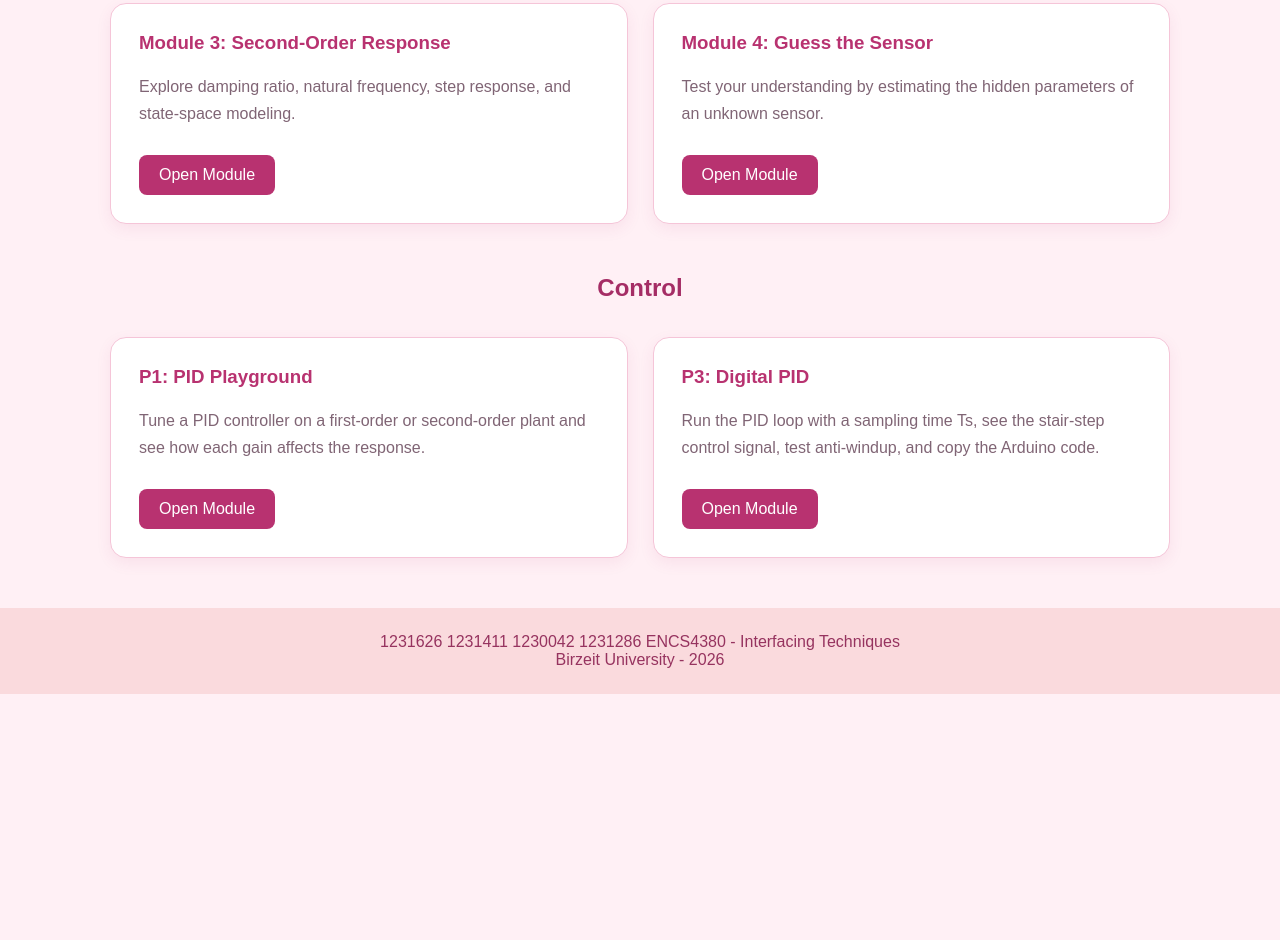
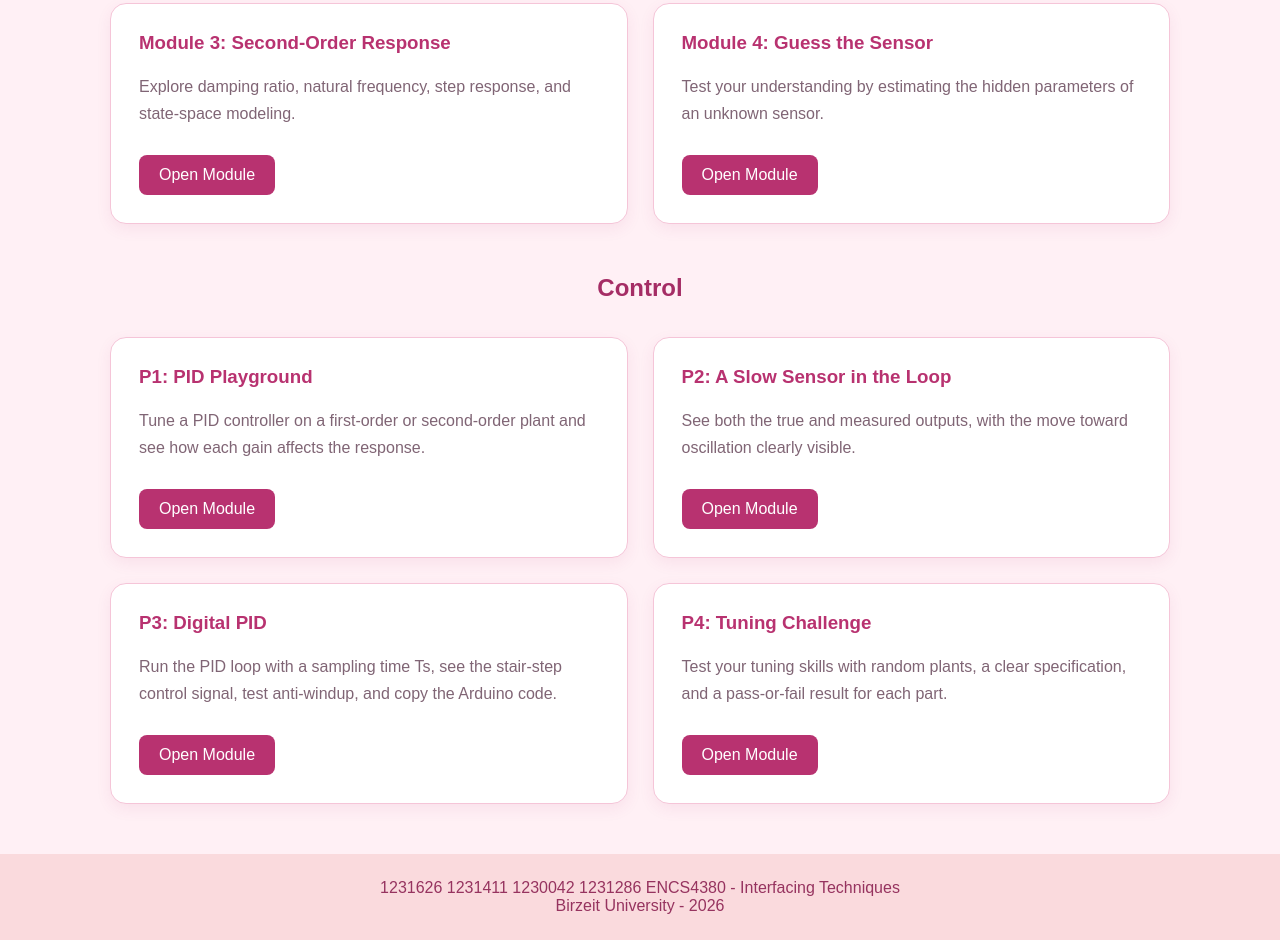
Before and after one commit to Aleen-730/encs4380-dynamics-team16, a plain HTML site: page index.html in a window 1280 px wide. Shown: the part 614-1554 px from the top of the page. Before the commit the page ends 1308 px from the top, so only its background shows below. Drawn offline with Linux system fonts and the light colour scheme.

Commit message:
Add P2 and P4 module sections to index.html
Added new sections for P2 and P4 modules with descriptions and links.

```diff
--- a/index.html
+++ b/index.html
@@ -219,6 +219,18 @@
             <a href="control/p1-pid.html">Open Module</a>
 
         </div>
+        <div class="card">
+
+        <h3>P2: A Slow Sensor in the Loop</h3>
+
+        <p>
+            See both the true and measured outputs,
+            with the move toward oscillation clearly visible.
+        </p>
+
+        <a href="control/p2.html">Open Module</a>
+
+       </div>
 
         <div class="card">
 
@@ -233,6 +245,19 @@
             <a href="control/p3.html">Open Module</a>
 
         </div>
+        <div class="card">
+
+        <h3>P4: Tuning Challenge</h3>
+
+        <p>
+            Test your tuning skills with random plants,
+            a clear specification, and a pass-or-fail
+            result for each part.
+        </p>
+
+        <a href="control/p4.html">Open Module</a>
+
+    </div>
 
     </div>
     </div>
```
